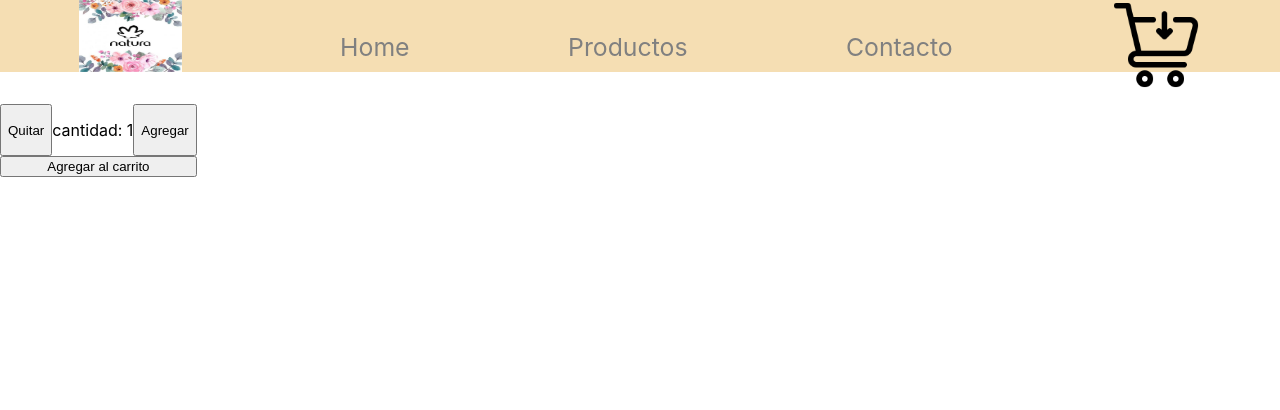
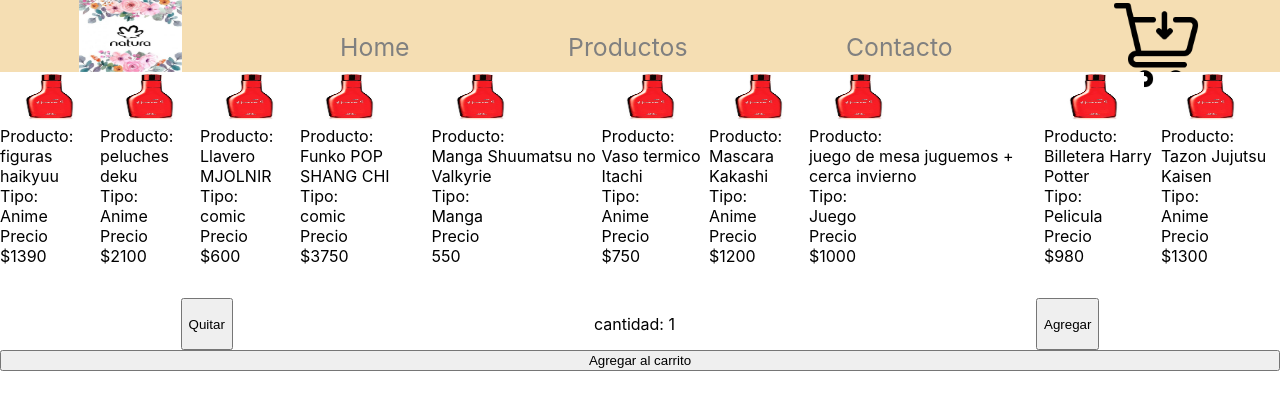
Before and after one commit to Antos12/CoderReact, a React (Create React App) app: page / in a window 1280 px wide. Shown: the top 410 px of the page. Built offline with nearby package versions, Linux system fonts and the light colour scheme.

Commit message:
correction challenge 6

```diff
--- a/src/App.css
+++ b/src/App.css
@@ -53,10 +53,18 @@
   height: 50px;
 }
 .cartaProducto{
-  width: 20%;
+  display: block;
+  width: auto;
   height: auto;
 }
 .contenedorLista{
   display: flex;
-  flex-direction: row;
+  flex-direction: column;
+  justify-content: space-around;
 }
+
+.contenedor-general-productos{
+  display: flex;
+  flex-wrap: nowrap;
+  justify-content: space-around;
+}
--- /dev/null
+++ b/src/components/GetProducts.jsx
@@ -0,0 +1,80 @@
+const productos =[
+
+    {
+        "id": "1",
+        "producto":"figuras haikyuu",
+        "tipo": "Anime",
+        "precio": "$1390",
+        "imagenUrl": ""
+    },
+    {
+        "id": "2",
+        "producto":"peluches deku ",
+        "tipo": "Anime",
+        "precio": "$2100",
+        "imagenUrl": ""
+    },
+    {
+        "id": "3",
+        "producto":"Llavero MJOLNIR",
+        "tipo": "comic",
+        "precio": "$600",
+        "imagenUrl": ""
+    },
+    {
+        "id": "4",
+        "producto":"Funko POP SHANG CHI",
+        "tipo":"comic",
+        "precio":"$3750",
+        "imagenUrl": ""
+    },
+    {
+        "id": "5",
+        "producto":"Manga Shuumatsu no Valkyrie",
+        "tipo": "Manga",
+        "precio":"550",
+        "imagenUrl": ""
+    },
+    {
+        "id": "6",
+        "producto":"Vaso termico Itachi",
+        "tipo": "Anime",
+        "precio": "$750",
+        "imagenUrl": ""
+    },
+    {
+        "id": "7",
+        "producto":"Mascara Kakashi",
+        "tipo": "Anime",
+        "precio": "$1200",
+        "imagenUrl": ""
+    },
+    {
+        "id": "8",
+        "producto":"juego de mesa juguemos + cerca invierno",
+        "tipo": "Juego",
+        "precio": "$1000",
+        "imagenUrl": ""
+    },
+    {
+        "id": "9",
+        "producto":"Billetera Harry Potter",
+        "tipo": "Pelicula",
+        "precio": "$980",
+        "imagenUrl": ""
+    },
+    {
+        "id": "10",
+        "producto":"Tazon Jujutsu Kaisen",
+        "tipo": "Anime",
+        "precio": "$1300",
+        "imagenUrl": ""
+    }
+
+]
+
+export const getProducts= new Promise((resolve, reject)=>{
+    setTimeout(()=>{
+     resolve(productos)
+    },2000)
+ })
--- a/src/components/Item.jsx
+++ b/src/components/Item.jsx
@@ -1,8 +1,9 @@
 import React from 'react';
 import { Container,Row,Col } from 'react-bootstrap';
-import perfume from "../assets/img/humor.jpg"
+import perfume from "../assets/img/humor.jpg";
 
-function Item(){
+
+function Item({prod}){
     return(
         <div className='cartaProducto'>
             <Container>
@@ -11,16 +12,17 @@
                 </Row>
                 <Row>
                     <Col xs={6}>Producto: </Col>
-                    <Col xs={6}>Perfume</Col>
+                    <Col xs={6}>{prod.producto}</Col>
                 </Row>
                 <Row>
-                    <Col xs={6}>Nombre</Col>
-                    <Col xs={6}>Humor primeriro Femenino</Col>
+                    <Col xs={6}>Tipo: </Col>
+                    <Col xs={6}>{prod.tipo}</Col>
                 </Row>
                 <Row>
                     <Col xs={6}>Precio</Col>
-                    <Col xs={6}>$3005</Col>
+                    <Col xs={6}>{prod.precio}</Col>
                 </Row>
+
             </Container>
         </div>
     )
--- a/src/components/ItemList.jsx
+++ b/src/components/ItemList.jsx
@@ -1,50 +1,18 @@
 
 import React from 'react';
+
 import Item from "./Item";
 
 
-function getData(){
-const misproducto = [
-    {
-        "imagenUrl": "",
-        "Producto": "Perfume",
-        "Nombre": "Humor meu primeiro",
-        "Precio": "3005",
-
-    },{
-        "imagenUrl": "",
-        "Producto": "Crema",
-        "Nombre": "Tododia Crema corporal",
-        "Precio": "750",
-    },{
-        "imagenUrl": "",
-        "Producto": "Labial",
-        "Nombre": "Labial matte",
-        "Precio": "450",
-    }
-];
-
-return new Promise((resolve,reject) =>{
-    setTimeout(()=>{
-        resolve(misproducto);
-    },2000)
-});
-}
 
 
 
-function ItemList(props){
-    getData().then((misproducto)=>{
-        const productosBuscados=misproducto.filter((filtrados)=>{
-            return filtrados.Producto===props.buscar;
-        })
 
-        console.log(productosBuscados)
-      })
+function ItemList({products}){
 
     return(
-        <div className='contenedorLista'>
-       <Item/>
+        <div className='contenedor-general-productos'>
+            {products.map(prod=><Item key={prod.id} prod={prod}/>)}
 
         </div>
 
--- a/src/components/ItemListContainer.jsx
+++ b/src/components/ItemListContainer.jsx
@@ -1,12 +1,29 @@
-import React from 'react';
-import ItemCount from './ItemCount'
+import {useState,useEffect} from 'react';
+import ItemCount from './ItemCount';
+import ItemList from './ItemList';
+import {getProducts} from './GetProducts'
+
 
 function ItemListContainer(){
+    const [productos, setProductos]=useState ([])
+    useEffect (()=>{
+        getProducts
+        .then((products)=>{
+            setProductos(products)
+        })
+    },[])
     return(
 
         <div className='contenedorLista'>
+            <div className='contenedor-Producto'>
+                <ItemList products={productos} />
 
-            <ItemCount initial={1} stock="10"/>
+            </div>
+            <div className='contendor-Contador'>
+                 <ItemCount initial={1} stock="10"/>
+            </div>
+
+
 
 
         </div>
```
